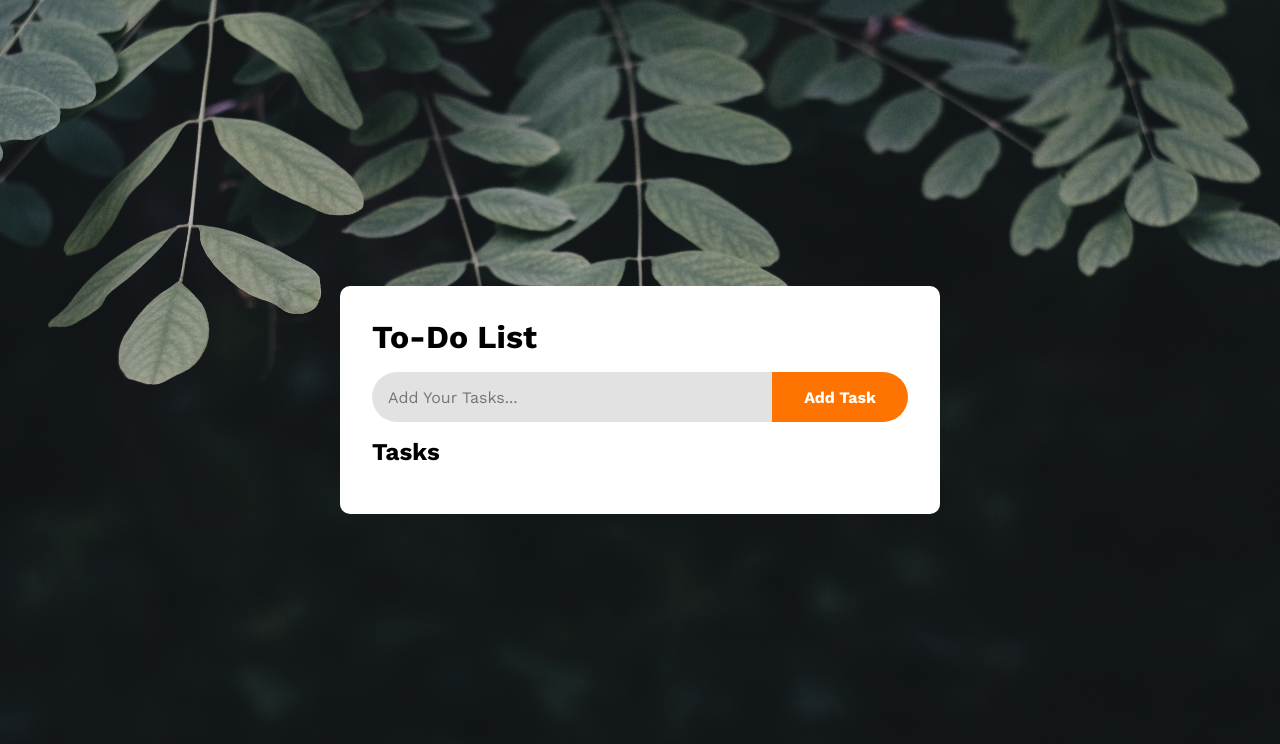
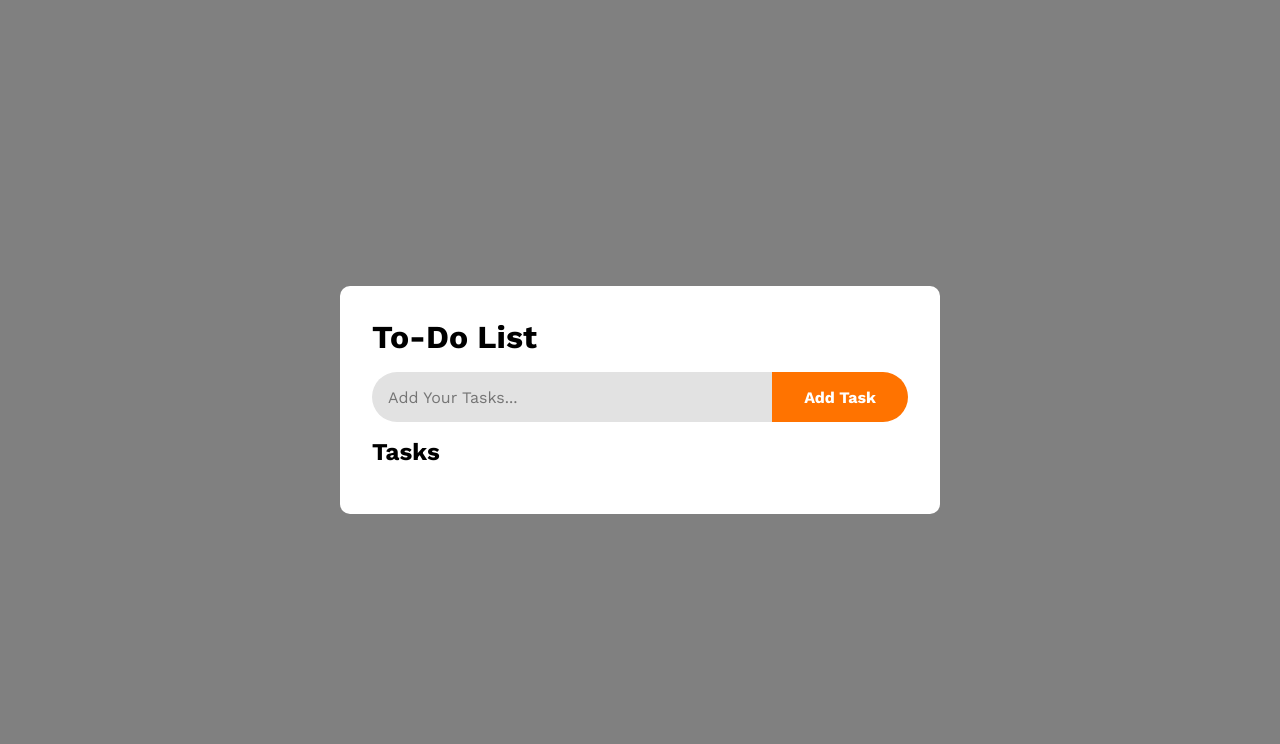
Before and after one commit to code-shubhambhatt/To-Do-List, a plain HTML site: page index.html in a window 1280 px wide. Drawn offline with nearby package versions, Linux system fonts and the light colour scheme.

Commit message:
Update style.css
remove bg image

```diff
--- a/style.css
+++ b/style.css
@@ -10,9 +10,10 @@ body{
     display: grid;
     place-items:center;
     height : 100vh;
-    background: url(./bg-img.jpg);
+    background-color : grey ;
+    /*background: url(./bg-img.jpg);
     background-size: 100vw 100vh;
-    background-repeat: no-repeat;
+    background-repeat: no-repeat;*/
 }
 .main{
     display: flex;
```
